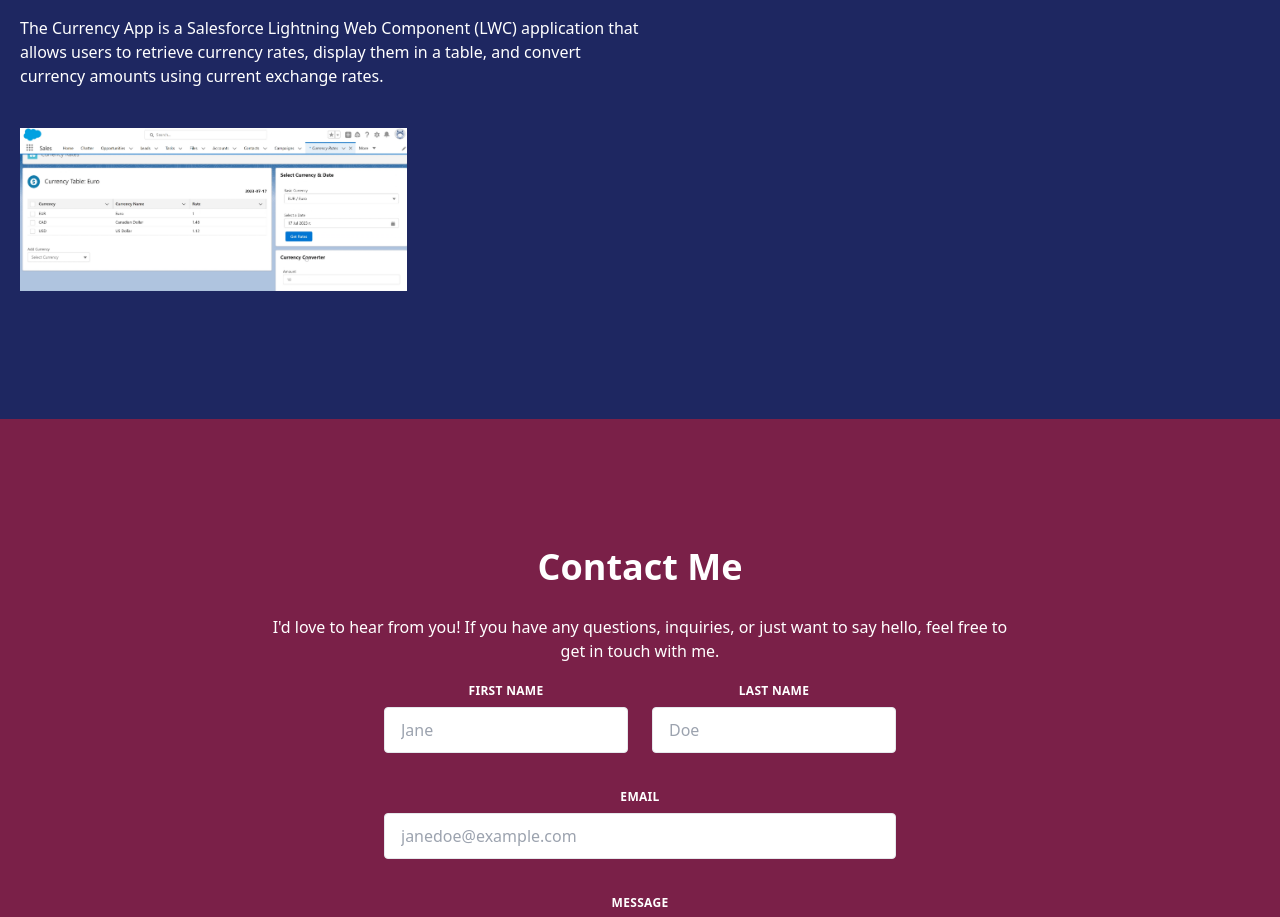
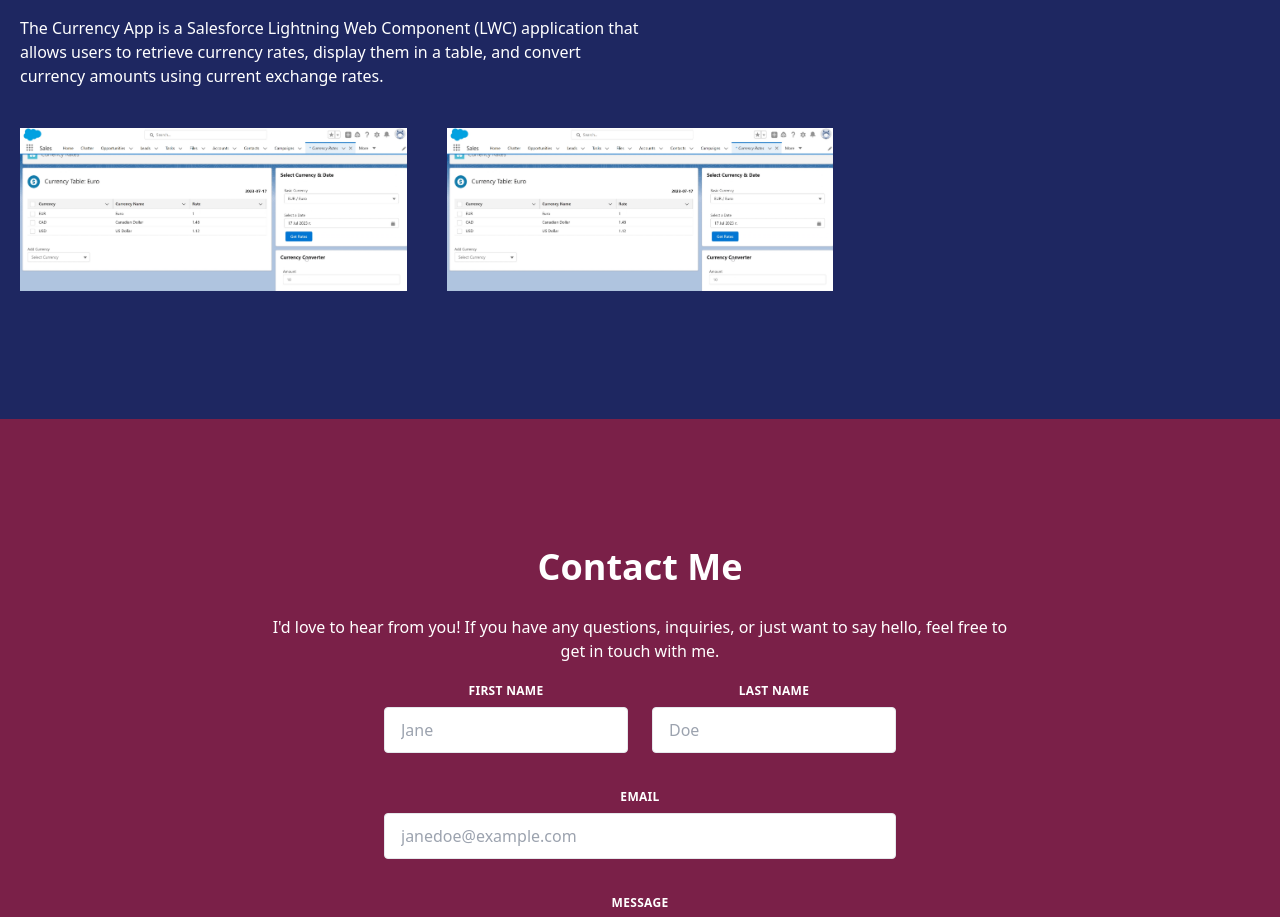
Before and after one commit to nikitarougal/portfolio, a React (Create React App) app: page / in a window 1280 px wide. Shown: the part 1560-2477 px from the top of the page. Built offline with nearby package versions, Linux system fonts and the light colour scheme; no server answers.

Commit message:
new project to portfolio

```diff
--- a/src/components/Portfolio.js
+++ b/src/components/Portfolio.js
@@ -1,8 +1,16 @@
 import React from 'react';
 import currency from '../assets/currency.png';
+import recruiting from '../assets/recruiting.png';
 
 const Portfolio = () => {
   const projects = [
+    {
+      img: currency,
+      title: 'recruiting',
+      desc: ' Salesforce Recruiting App ',
+      live: 'https://nikitarougal.github.io/Lightning-Out-Currency-App/',
+      code: 'https://saas-customization-5419-dev-ed.scratch.my.site.com/RecruitingApp',
+    },
     {
       img: currency,
       title: 'currency',
```
Also changed, not shown: src/assets/recruiting.png (added).
